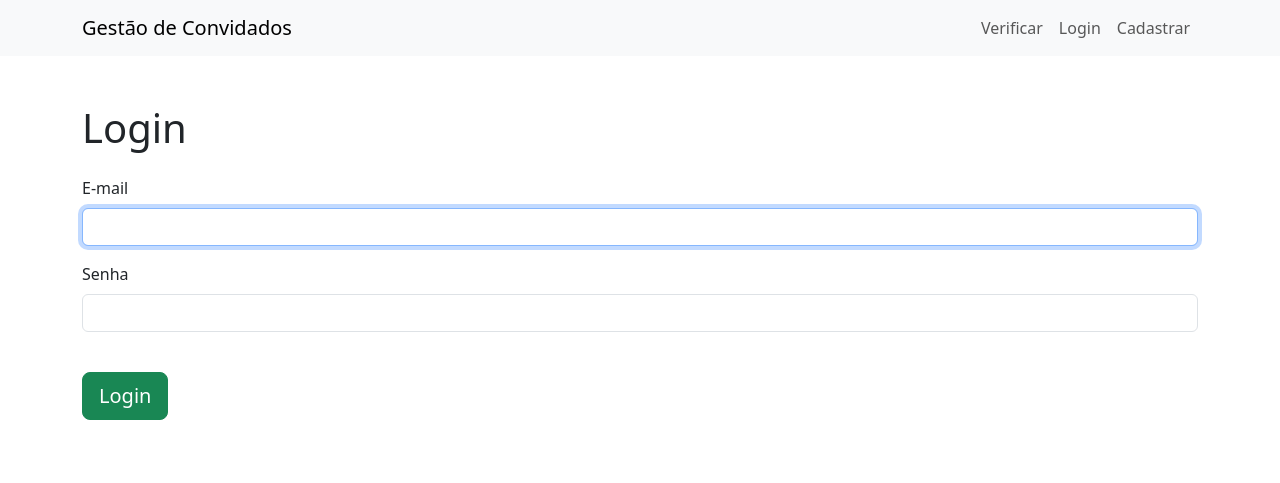
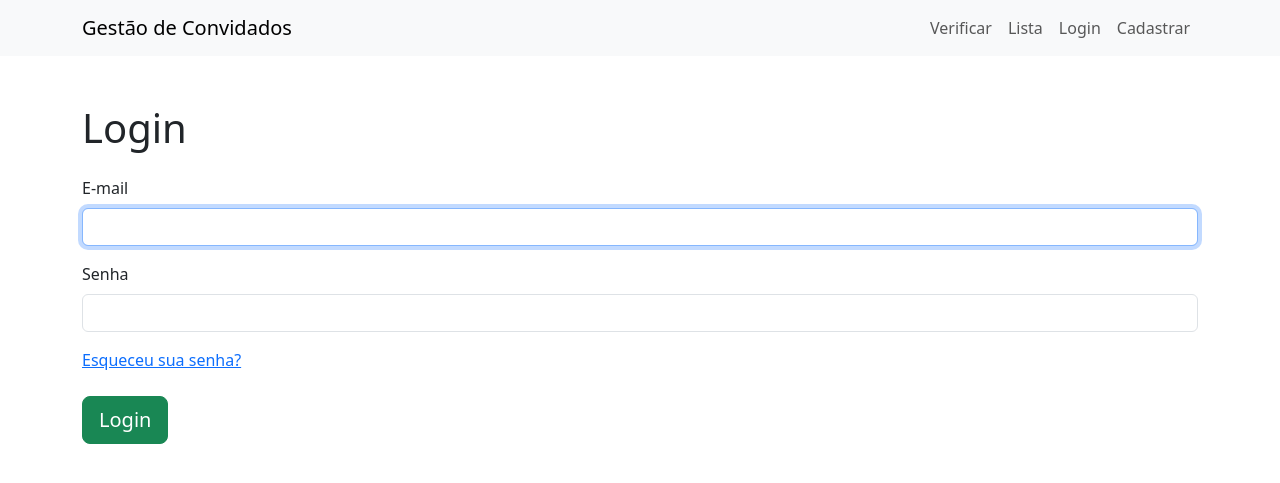
Before and after one commit to jefferson-dantas-info-ifpb/gestao-de-convidados, a Flask app: page /login in a window 1280 px wide. Shown: the top 483 px of the page. Run offline with Flask 3, Linux system fonts and the light colour scheme.

Commit message:
Recuperar senha e lista de convidados

```diff
--- a/main.py
+++ b/main.py
@@ -1,4 +1,4 @@
-from flask import Flask, render_template, request, flash
+from flask import Flask, render_template, request, flash, redirect
 from convidados import (
     Convidado,
     convidados,
@@ -28,6 +28,13 @@ def verificar():
 
     return render_template(
         "index.html", convidado=nome, title="Verificar convidado na lista"
+    )
+
+
+@app.get("/lista")
+def lista():
+    return render_template(
+        "lista.html", convidados=convidados, title="Lista de convidados"
     )
 
 
@@ -79,4 +86,28 @@ def cadastrar():
     )
 
 
+@app.get("/recuperar_senha")
+def recuperar_senha_page():
+    return render_template("recuperar_senha.html", title="Recuperar senha")
+
+
+@app.post("/recuperar_senha")
+def recuperar_senha():
+    email = request.form["email"]
+    nome = request.form["nome"]
+    senha = request.form["senha"]
+
+    convidado = procurar_convidado_pelo_email(email)
+
+    if convidado is None or convidado.nome.lower() != nome.lower():
+        flash("O e-mail não existe ou o nome do convidado não está correto", "error")
+        return render_template(
+            "recuperar_senha.html", email=email, nome=nome, title="Recuperar senha"
+        )
+
+    convidado.senha = senha
+    flash("Senha alterada com sucesso!", "info")
+    return redirect("/login")
+
+
 app.run(debug=True)
--- a/templates/login.html
+++ b/templates/login.html
@@ -1,9 +1,5 @@
 {% extends 'layouts/base.html' %} {% block content %}
 <h1 class="mb-4">Login</h1>
-
-{% if error is defined %}
-<div class="alert alert-danger" role="alert">{{ error }}</div>
-{% endif %}
 
 <form action="/login" method="post">
   <div class="mb-3">
@@ -16,6 +12,10 @@
     <input type="password" class="form-control" name="senha" id="senha" required />
   </div>
 
+  <div>
+    <a href="/recuperar_senha">Esqueceu sua senha?</a>
+  </div>
+
   <button type="submit" class="btn btn-success btn-lg mt-4">Login</button>
 </form>
 {% endblock %}
--- a/templates/partials/navbar.html
+++ b/templates/partials/navbar.html
@@ -20,6 +20,9 @@
           <a class="nav-link" href="/">Verificar</a>
         </li>
         <li class="nav-item">
+          <a class="nav-link" href="/lista">Lista</a>
+        </li>
+        <li class="nav-item">
           <a class="nav-link" href="/login">Login</a>
         </li>
         <li class="nav-item">
```
Also changed, not shown: templates/lista.html (added, +9 -0 lines), templates/recuperar_senha.html (added, +22 -0 lines).
